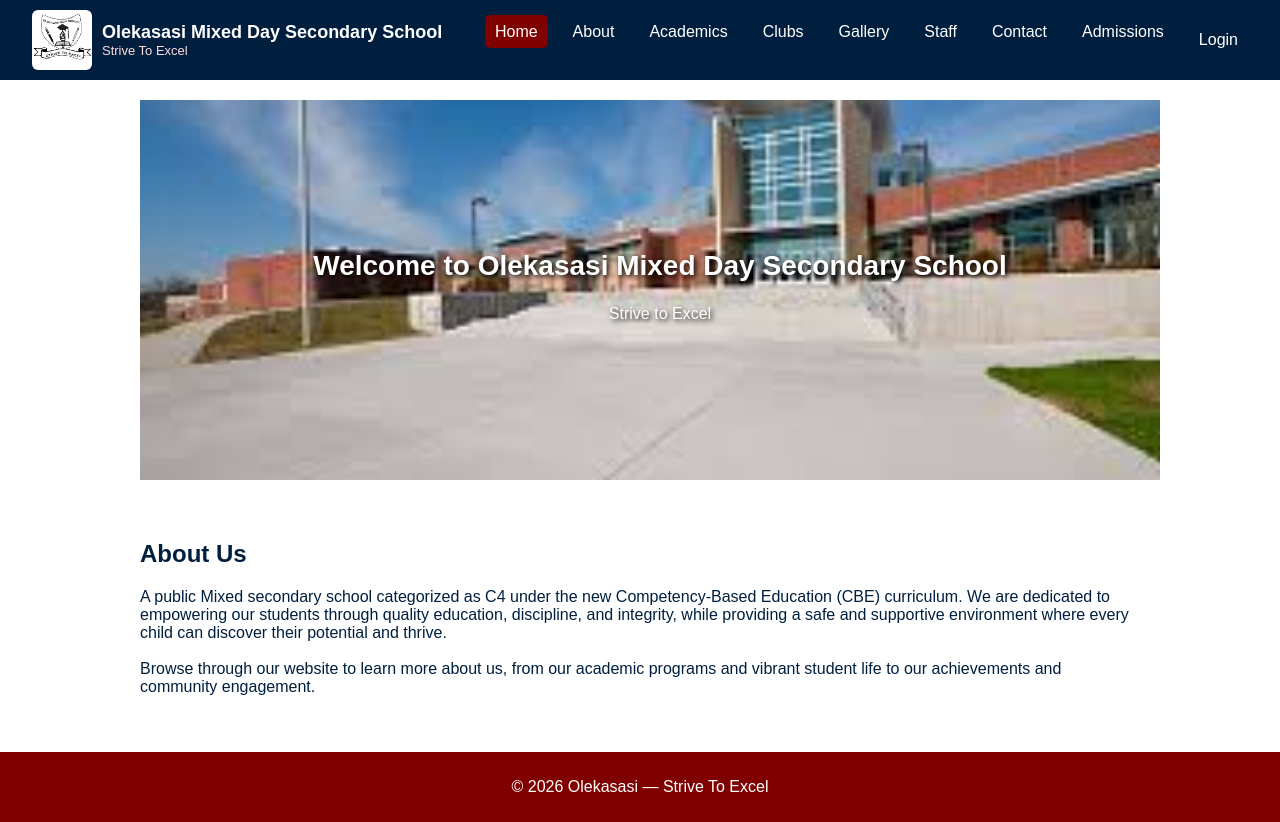
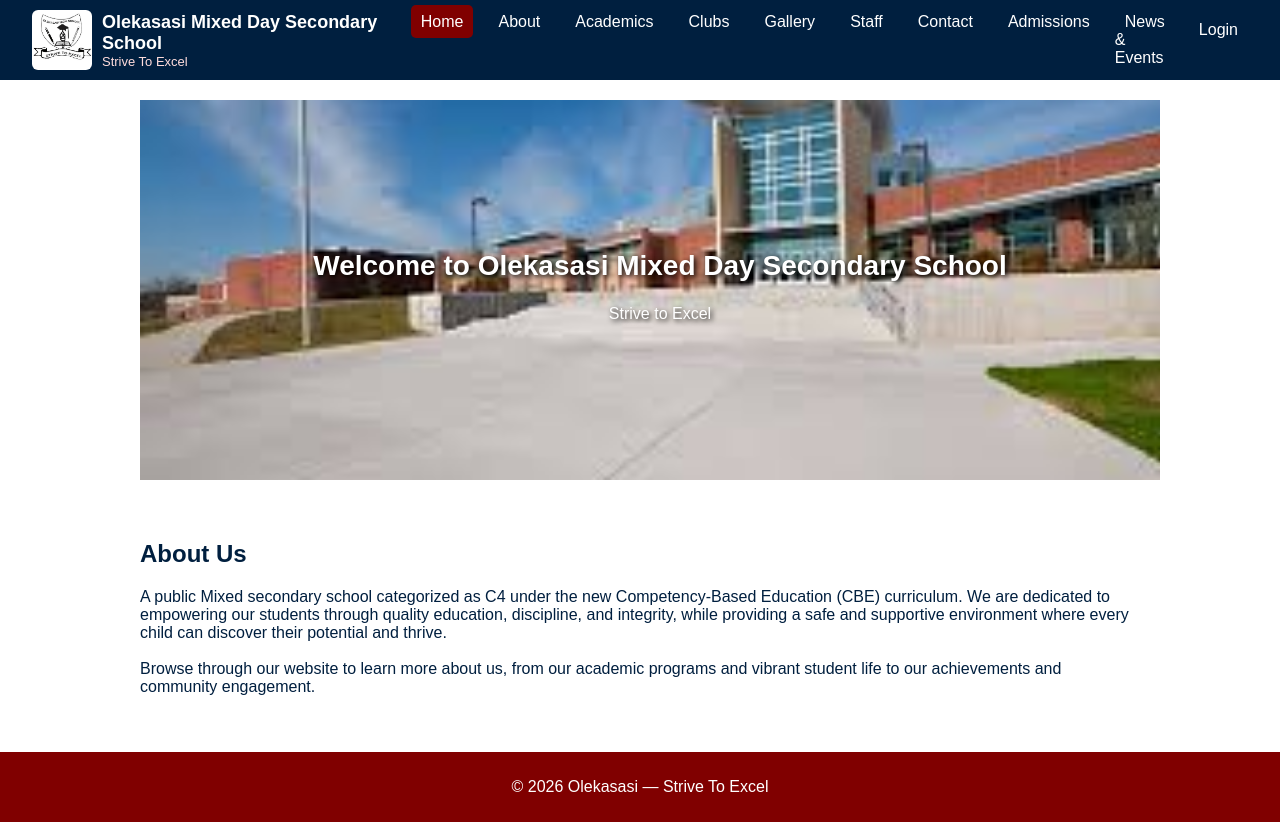
Before and after one commit to muchiriericmuiruri-boop/WEB_OLEKASASI, a plain HTML site: page index.html in a window 1280 px wide. Drawn offline with Linux system fonts and the light colour scheme.

Commit message:
Update index.html

```diff
--- a/index.html
+++ b/index.html
@@ -208,6 +208,7 @@
           <li><a href="staff.html">Staff</a></li>
           <li><a href="contact.html">Contact</a></li>
           <li><a href="admissions.html">Admissions</a></li>
+          <li><a href="news-events.html">News & Events</a></li>
           <a href="login/index.html">Login</a>
         </ul>
       </nav>
```
